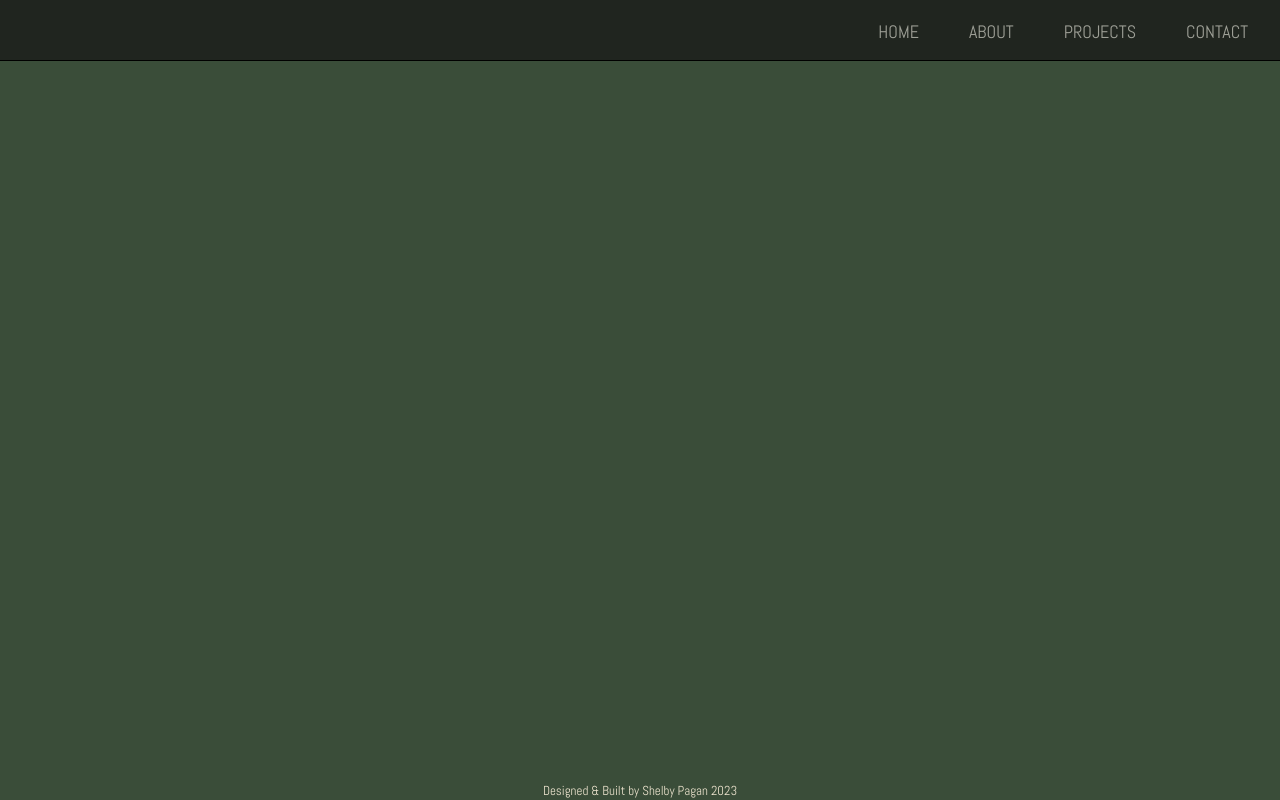
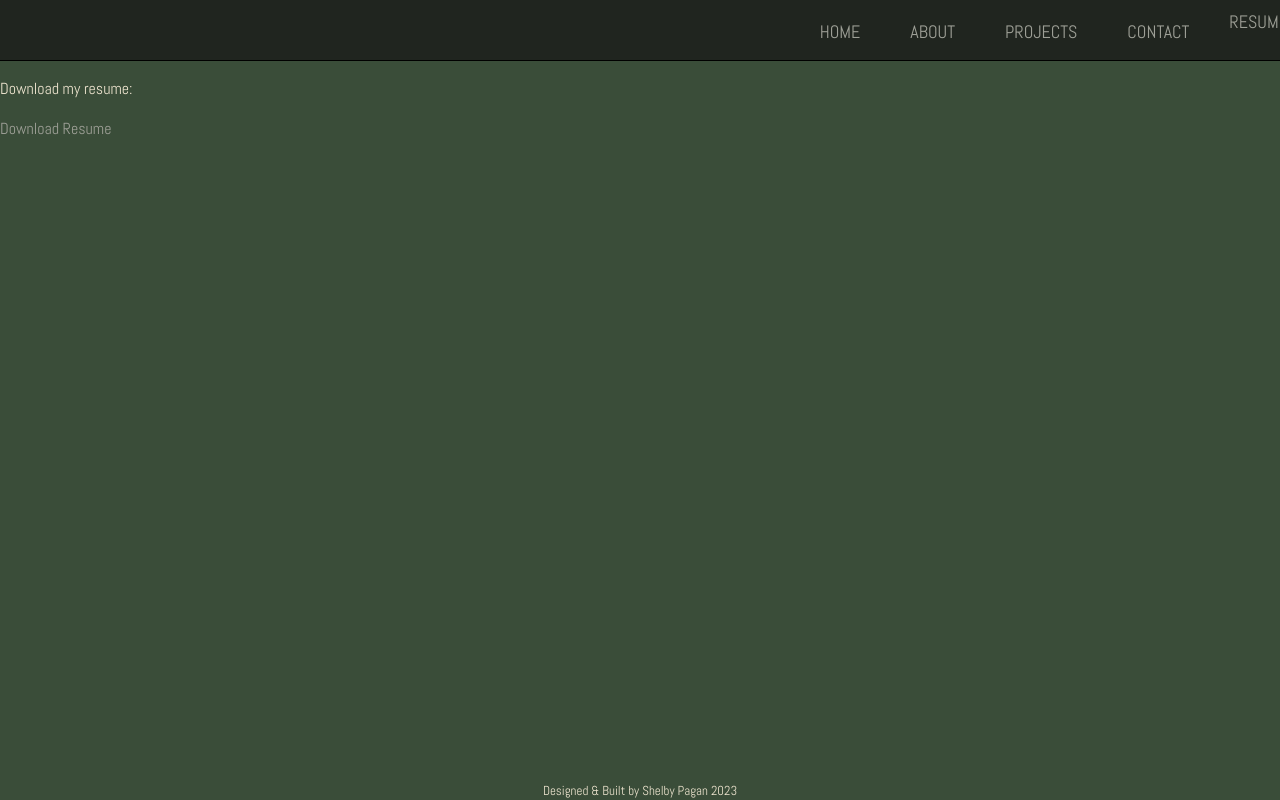
Before and after one commit to shelbyyy16/react-portfolio, a React (Vite) app: page /resume in a window 1280 px wide. Built offline with nearby package versions, Linux system fonts and the light colour scheme.

Commit message:
add resume pdf for download

```diff
--- a/src/App.jsx
+++ b/src/App.jsx
@@ -3,14 +3,13 @@ import Header from "./components/Header";
 import Footer from "./components/Footer";
 import { Route, Routes } from "react-router-dom";
 
-
 import Home from "./pages/Home";
 import About from "./pages/About";
 import Projects from "./pages/Projects";
 import Contact from "./pages/Contact";
+import ResumeLink from "./pages/Resume";
 
 function App() {
-
   return (
     <div className="App">
       <Header />
@@ -19,6 +18,7 @@ function App() {
         <Route path="/projects" element={<Projects />} />
         <Route path="/about" element={<About />} />
         <Route path="/contact" element={<Contact />} />
+        <Route path="/resume" element={<ResumeLink />} />
       </Routes>
       <Footer />
     </div>
--- a/src/components/Header.jsx
+++ b/src/components/Header.jsx
@@ -26,6 +26,9 @@ function Header() {
         <Link to="/contact">
           <div className="contact-nav">CONTACT</div>
         </Link>
+        <Link to="/resume">
+            <div className="resume-nav">RESUME</div>
+          </Link>
       </nav>
       </div>
     </header>
--- /dev/null
+++ b/src/pages/Resume.jsx
@@ -0,0 +1,14 @@
+import React from 'react';
+
+const ResumeLink = () => {
+  return (
+    <div>
+      <p>Download my resume:</p>
+      <a href="/resume/ShelbyPaganResume.pdf" target="_blank" rel="noopener noreferrer">
+        Download Resume
+      </a>
+    </div>
+  );
+}
+
+export default ResumeLink;
```
Also changed, not shown: 1 other file (tests, documents, lock files or other folders).
